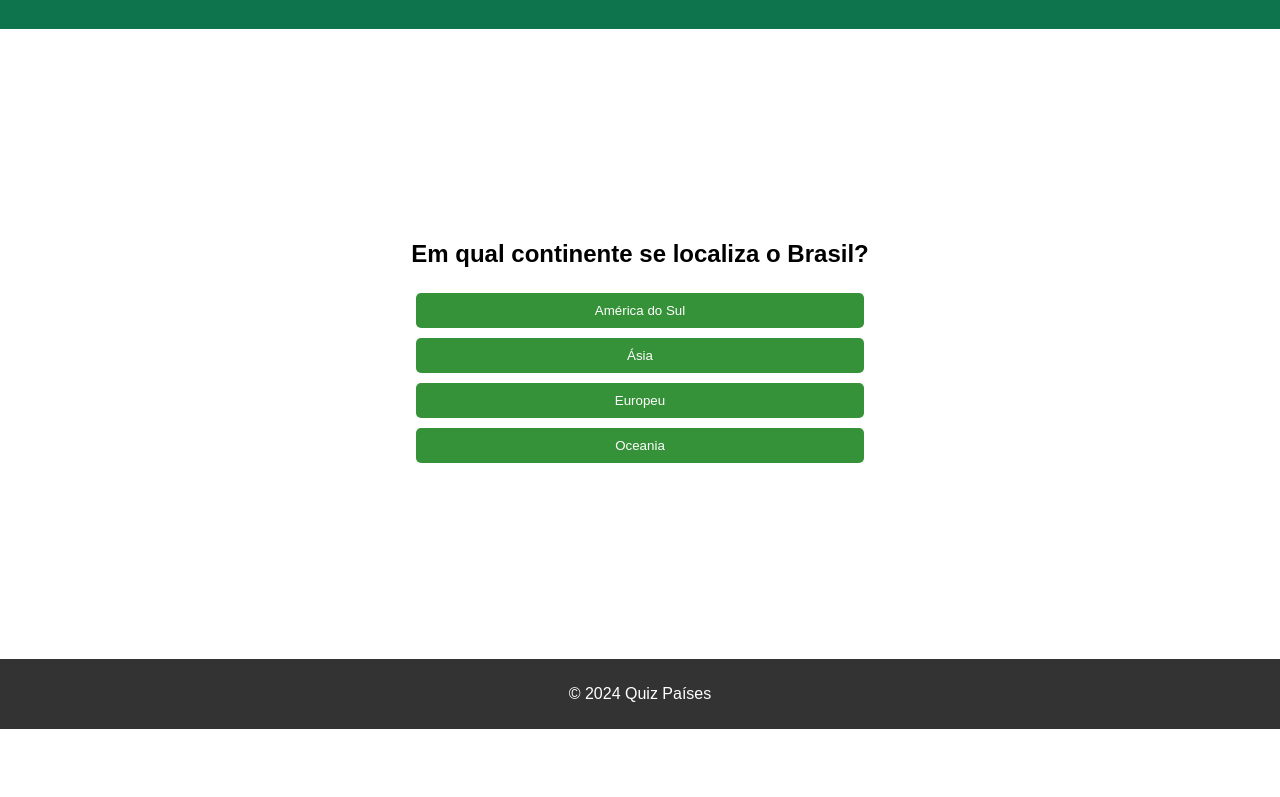
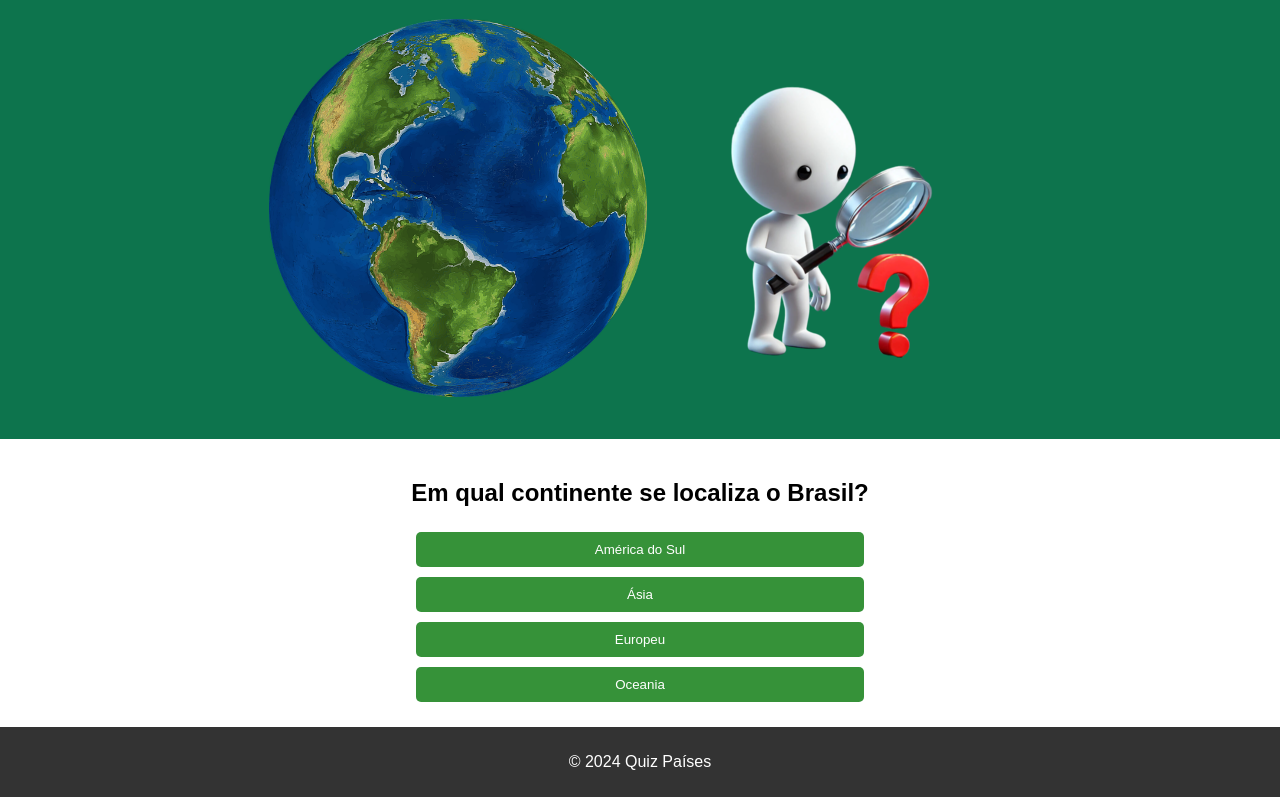
Before and after one commit to GabrieleKM/site-Tailon-e-Gabi, a plain HTML site: page index.html in a window 1280 px wide. Shown: the part 71-868 px from the top of the page. Before the commit the page ends 800 px from the top, so only its background shows below. Drawn offline with Linux system fonts and the light colour scheme.

Commit message:
Add files via upload

```diff
--- a/index.html
+++ b/index.html
@@ -9,13 +9,15 @@
 <body>
     <header>
         <h1>Quiz sobre Países:</h1>
+        <img class="img" src="world-1301744_640.webp" alt="">
+        <img class= "img" src="pngtree-question-mark-little-white-man-magnifying-glass-three-dimensional-png-image_13798424.png" alt="">
     </header>
 
     <main>
         <div id="quiz-container">
             <div id="question-container">
                 <h2 id="question"></h2>
-                <div id="answer-buttons" class="btn-container"></div>
+                 <div id="answer-buttons" class="btn-container"></div>
             </div>
             <button id="next-button" class="btn" style="display: none;">Próxima Pergunta</button>
         </div>
--- a/main.js
+++ b/main.js
@@ -19,30 +19,30 @@ document.addEventListener("DOMContentLoaded", function() {
             ]
         },
         {
-            question: "Quem é conhecido como o pai da IA?",
+            question: "Qual o menor país do mundo?",
             answers: [
-                { text: "Albert Einstein", correct: false },
-                { text: "Alan Turing", correct: true },
-                { text: "Isaac Newton", correct: false },
-                { text: "Charles Babbage", correct: false }
+                { text: "Rússia", correct: false },
+                { text: "Vaticano", correct: true },
+                { text: "Japão", correct: false },
+                { text: "Maldivas", correct: false }
             ]
         },
         {
-            question: "Qual linguagem de programação é popular em IA?",
+            question: "Quantos páises existem no mundo hoje?",
             answers: [
-                { text: "HTML", correct: false },
-                { text: "Python", correct: true },
-                { text: "CSS", correct: false },
-                { text: "JavaScript", correct: false }
+                { text: "198", correct: false },
+                { text: "195", correct: true },
+                { text: "207", correct: false },
+                { text: "98", correct: false }
             ]
         },
         {
-            question: "O que é aprendizado de máquina?",
+            question: "Qual a maior montanha do mundo?",
             answers: [
-                { text: "Máquinas que aprendem com dados", correct: true },
-                { text: "Máquinas que precisam de manutenção", correct: false },
-                { text: "Um tipo de programação", correct: false },
-                { text: "Um jogo de vídeo", correct: false }
+                { text: "Monte Everest", correct: true },
+                { text: "Monte Fuji", correct: false },
+                { text: "pão de açúcar", correct: false },
+                { text: "pico da neblina", correct: false }
             ]
         }
     ];
--- a/styles.css
+++ b/styles.css
@@ -47,3 +47,12 @@ footer {
     text-align: center;
     padding: 10px;
 }
+
+img {
+    max-width: 30%;
+    height: auto;
+    border: 0px solid #ddd;
+    border-radius: 35px;
+    margin-bottom: 28px;
+    transition: transform 0.3s ease;
+}
```
Also changed, not shown: pngtree-question-mark-little-white-man-magnifying-glass-three-dimensional-png-image_13798424.png (added), world-1301744_640.webp (added).
